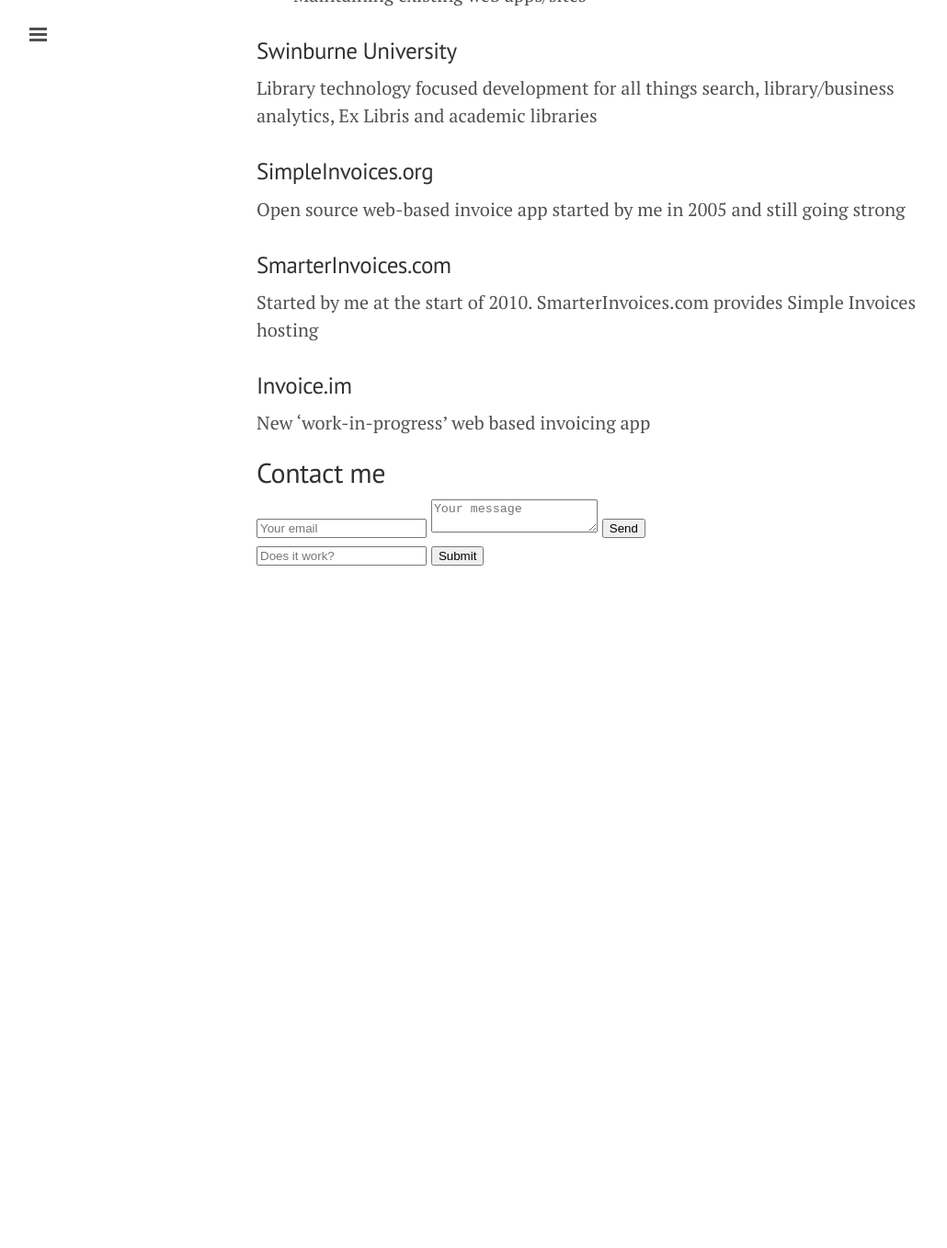
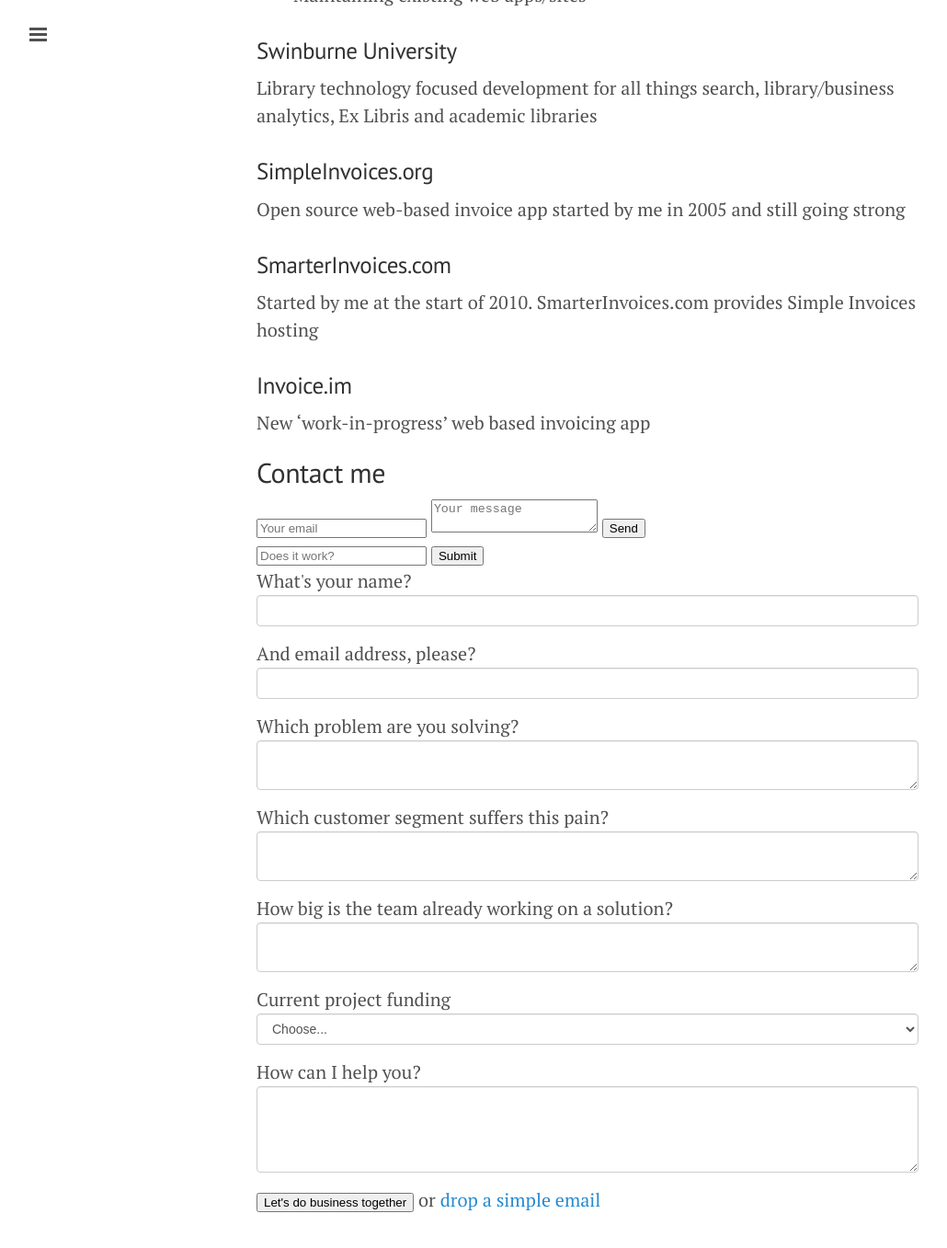
Before and after one commit to justinkelly/justinkelly.github.io, a Jekyll site: the page built from about/index.markdown, in a window 1280 px wide and 1400 px high, scrolled down 1332 px. Shown: the top 1357 px of the window at 92% size, without its empty margins (1-1031 px from the left). Built offline with Jekyll 4.4.1, drawn with Linux system fonts in a browser that asks for light colours; nearby versions of some CDN libraries; before the commit the page ends 2029 px from its top, so only the background shows below that.

Commit message:
Update index.markdown

```diff
--- a/about/index.markdown
+++ b/about/index.markdown
@@ -94,8 +94,60 @@
   <button type="submit">Send</button>
 </form>
 
+
+
 <form action="https://api.formbucket.com/f/buk_ANt8wlZzOH6gZ9xniBrzKzr5" method="post" target="_blank">
   <input type="text" name="email" placeholder="Does it work?" />
   <label style="display: none" >Honey pot (Should be empty and hidden)</label><input type="text" name="__bucket_trap__" value="" style="display: none" />
   <button class="button secondary" type="submit">Submit</button>
 </form>
+
+
+<form action="//formspree.io/seb@saunier.me" role="form" method="POST" _lpchecked="1">
+    <div class="form-group">
+      <label for="name">What's your name?</label>
+      <input type="text" name="name" class="form-control" required="">
+    </div>
+
+    <div class="form-group">
+      <label for="_replyto">And email address, please?</label>
+      <input type="email" name="_replyto" class="form-control" required="">
+    </div>
+
+    <div class="form-group">
+      <label for="problem">Which problem are you solving?</label>
+      <textarea name="problem" class="form-control" rows="2"></textarea>
+    </div>
+
+    <div class="form-group">
+      <label for="customer">Which customer segment suffers this pain?</label>
+      <textarea name="customer" class="form-control" rows="2"></textarea>
+    </div>
+
+    <div class="form-group">
+      <label for="team">How big is the team already working on a solution?</label>
+      <textarea name="team" class="form-control" rows="2"></textarea>
+    </div>
+
+    <div class="form-group">
+      <label for="funding">Current project funding</label>
+      <select name="funding" class="form-control">
+        <option value="">Choose...</option>
+        <option>Pre-seed</option>
+        <option>Seed</option>
+        <option>Serie A</option>
+        <option>Series B+</option>
+      </select>
+    </div>
+
+    <div class="form-group">
+      <label for="message">How can I help you?</label>
+      <textarea name="body" class="form-control" rows="4" width="100%" required=""></textarea>
+    </div>
+
+    <div>
+      <input type="hidden" name="_next" value="//sebastien.saunier.me/thanks.html">
+      <input type="submit" class="btn btn-lg" value="Let's do business together">
+      or <a href="mailto:seb@saunier.me" target="_blank">drop a simple email</a>
+    </div>
+  </form>
```
